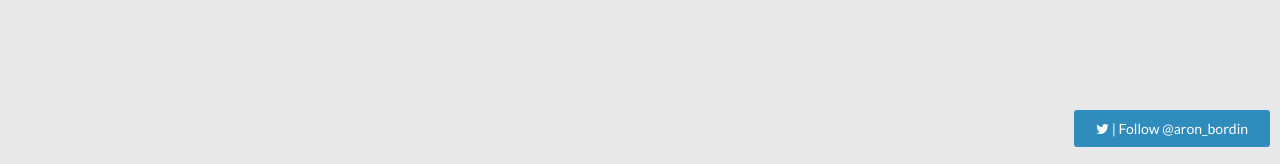
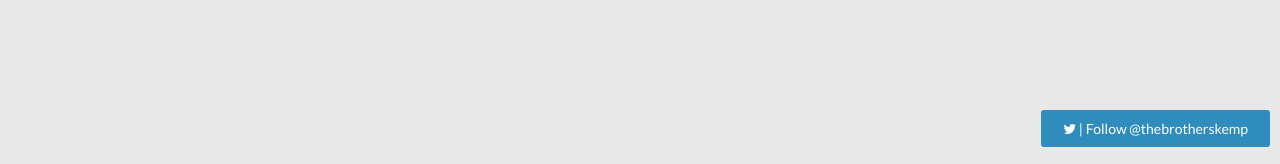
Before and after one commit to kempbros/kempbros.github.io, a Jekyll site: the page built from index.html, in a window 1280 px wide. Shown: the part 733-897 px from the top of the page. Built offline with Jekyll 4.4.1, drawn with Linux system fonts in a browser that asks for light colours; nearby versions of some CDN libraries; the list of posts is cut into pages by our own code; comment, search, counter and statistics services are not loaded.

Commit message:
updated social media info

```diff
--- a/_config.yml
+++ b/_config.yml
@@ -43,9 +43,9 @@ owner:
   bio:            "Your bio goes here. It shouldn't be super long but a good two sentences or two should suffice."
   email:          emailkempbros@gmail.com
   # Twitter nick for use in Twitter cards and follow button.
-  twitter: aron_bordin # if no twitter in this config, the twitter follow button will be removed
+  twitter: thebrotherskemp # if no twitter in this config, the twitter follow button will be removed
   # GitHub nick for use in follow button in author block.
-  github: aron-bordin
+  github: kempbros
 
 # Twitter account associated with the site if different from owner/author twitter account.
 # Used in Twitter cards.
@@ -55,10 +55,10 @@ twitter: thebrotherskemp
 social:
   - title: "github"
     url: "https://github.com/kempbros"
-  - title: "linkedin"
-    url: "https://br.linkedin.com/in/kempbros"
-  - title: "youtube"
-    url: "https://www.youtube.com/channel/kempbros"
+#  - title: "linkedin"
+#    url: "https://br.linkedin.com/in/kempbros"
+#  - title: "youtube"
+#    url: "https://www.youtube.com/channel/kempbros"
 # Background image to be tiled on all pages
 background:
 
```
